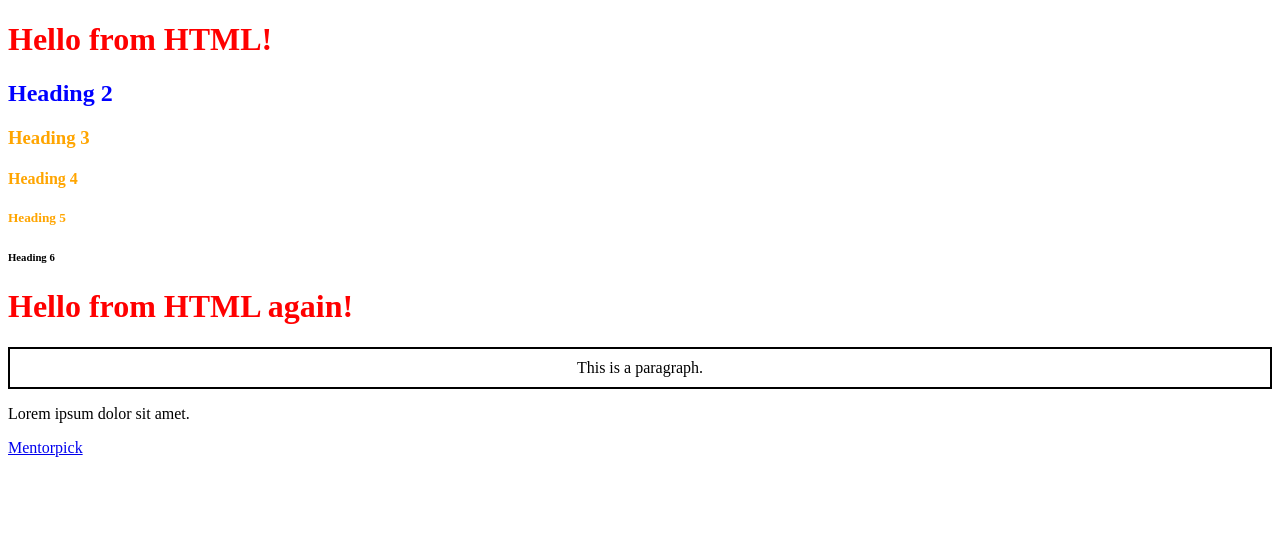
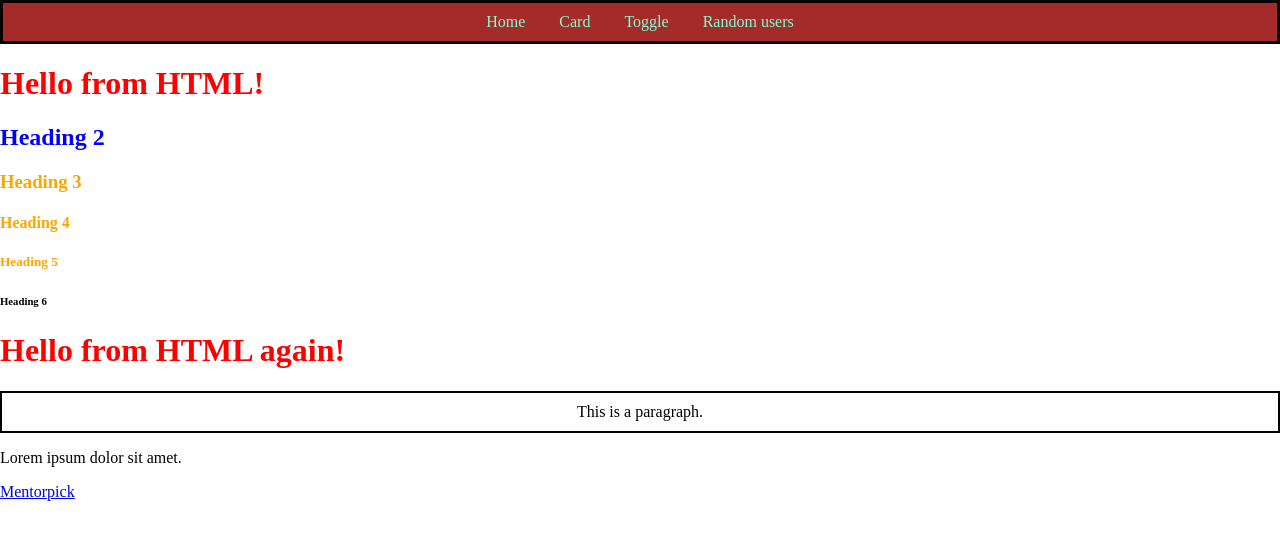
Before and after one commit to harikaparlapalli/autosuggest, a website: page frontend/index.html in a window 1280 px wide. Drawn offline with Linux system fonts and the light colour scheme.

Commit message:
Created navbar

```diff
--- a/frontend/css/index.css
+++ b/frontend/css/index.css
@@ -16,5 +16,29 @@ h1 {
     border-color : black; /*color of border */
     padding : 10px; /*space between content and border */
     text-align : center; /*align text to center */
-    /* margin : 20px; space between border and other elements */
 }
+
+.navbar { /* applied to all elements with class navbar */
+    border : 3px;
+    border-style : solid;
+    border-color : black;
+    padding : 10px;
+    background-color : brown;
+    text-align : center;
+
+}
+
+.navbar a { /* applied to all anchor tags inside navbar */
+    color : aquamarine;
+    padding : 15px;
+    text-decoration : none; /*removes underline from anchor tags */
+}
+
+.navbar a:hover { /*applied to anchor tags inside navbar when hovered(when cursor moves near) */
+    background-color : rgb(213, 56, 56);
+    color : white;
+}
+
+body {
+    margin : 0; /*removes default margin from body */
+}
--- a/frontend/index.html
+++ b/frontend/index.html
@@ -7,6 +7,12 @@
     <link rel="stylesheet" href="css/index.css"> <!--To link CSS file-->
 </head>
 <body>
+    <div class="navbar">  <!--navigation bar that contains links to different sections of the website-->
+        <a href="">Home</a>
+        <a href="">Card</a>
+        <a href="">Toggle</a>
+        <a href="">Random users</a>
+    </div>
     <h1> Hello from HTML! </h1>
     <h2 id="head2"> Heading 2 </h2>
     <h3 class="heading"> Heading 3 </h3>
@@ -15,7 +21,8 @@
     <h6> Heading 6 </h6>
     <h1> Hello from HTML again! </h1>
     <p class="para"> This is a paragraph. </p>
-    <p>Lorem ipsum dolor sit amet.</p>
+    <p>Lorem ipsum dolor sit amet.</p> <!-- shortcut = lorem5 -->
+
     <!--This is a hyperlink(anchor tag) that directs to the specified URL when clicked-->
     <a href="https://mentorpick.com/coursev2/my-courses">Mentorpick</a>
     <script src="js/index.js"></script> <!--To link JS file-->
```
